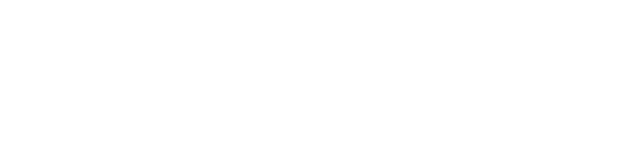
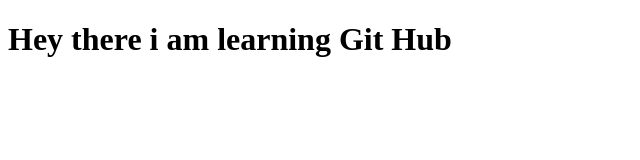
Before and after one commit to KingsleySomuah/git-one, a plain HTML site: page index.html in a window 1280 px wide. Shown: the whole page, without its empty margins (0-640 px from the left). Drawn offline with Linux system fonts and the light colour scheme.

Commit message:
added h1

```diff
--- a/index.html
+++ b/index.html
@@ -5,5 +5,7 @@
     <meta name="viewport" content="width=device-width, initial-scale=1.0" />
     <title>Learning Git</title>
   </head>
-  <body></body>
+  <body>
+    <h1>Hey there i am learning Git Hub</h1>
+  </body>
 </html>
```
